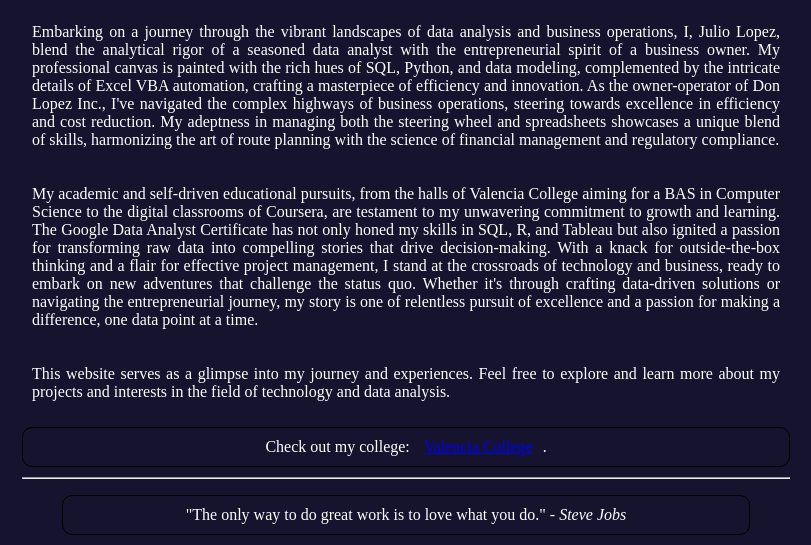
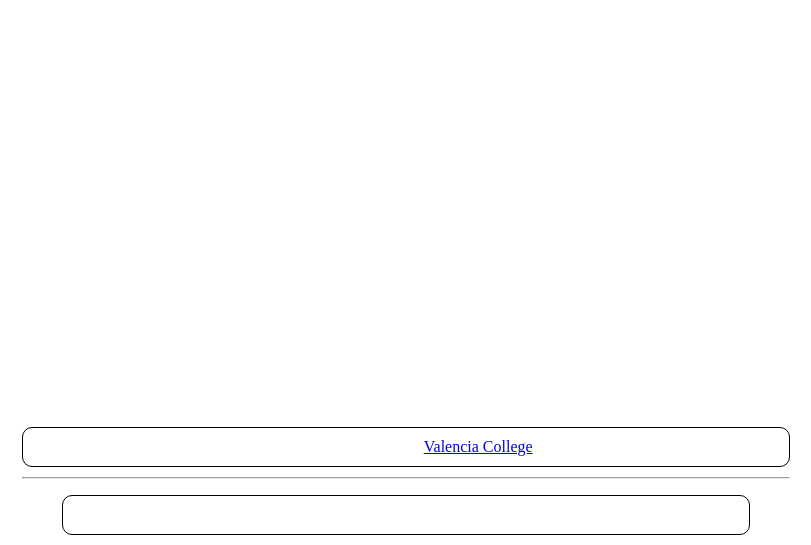
Before and after one commit to donlopez/JulioLopez.github.io, a plain HTML site: page index.html in a window 1280 px wide. Shown: the part 452-997 px from the top of the page, without its empty margins (234-1045 px from the left). Drawn offline with Linux system fonts and the light colour scheme.

```diff
--- a/index.html
+++ b/index.html
@@ -8,7 +8,7 @@
     body {
       max-width: 8in;
       margin: auto;
-      background-color: rgb(21, 19, 46); /* Background color */
+      background-color: black(21, 19, 46); /* Background color */
       color: white; /* Text color */
       text-align: center; /* Center align all texts */
     }
```
